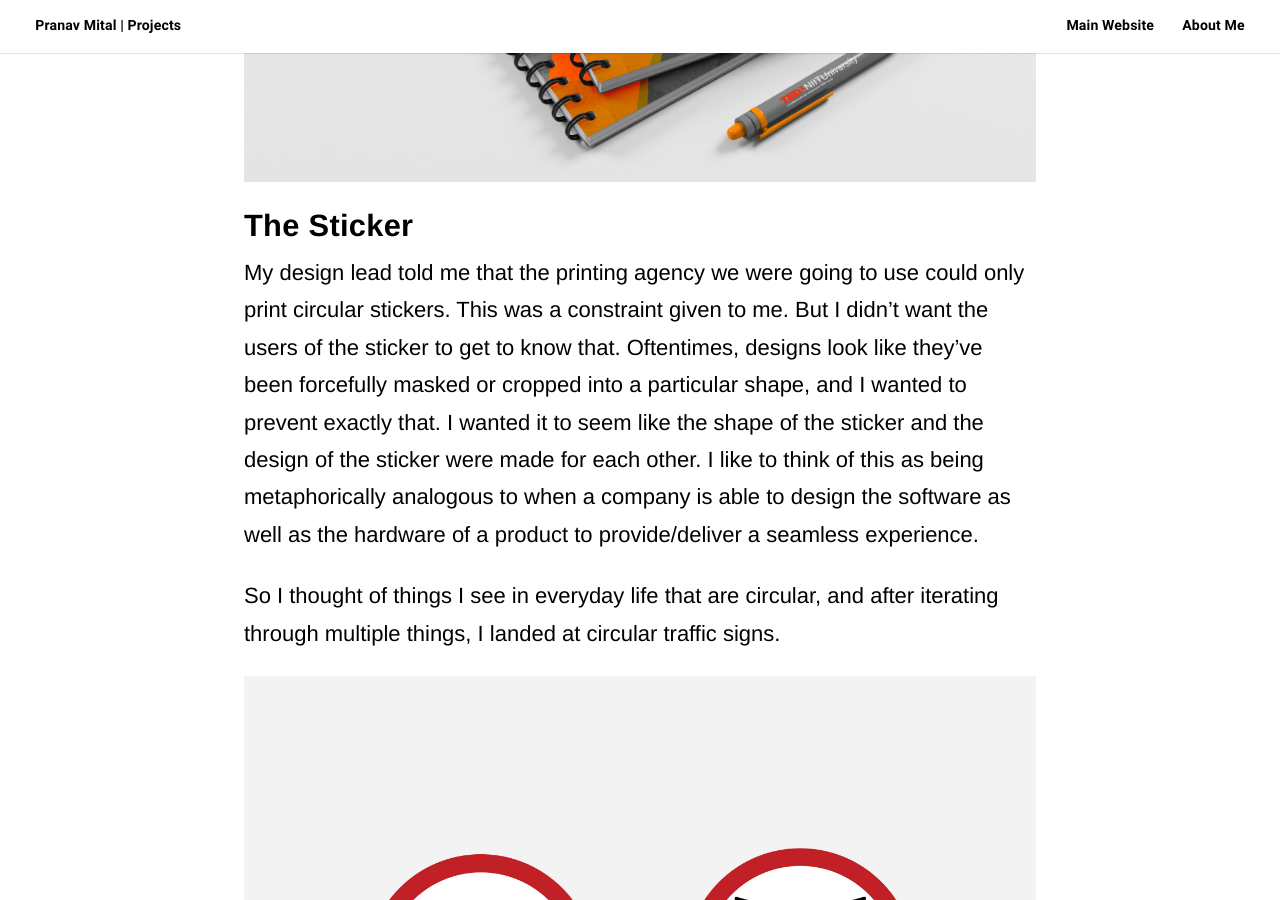
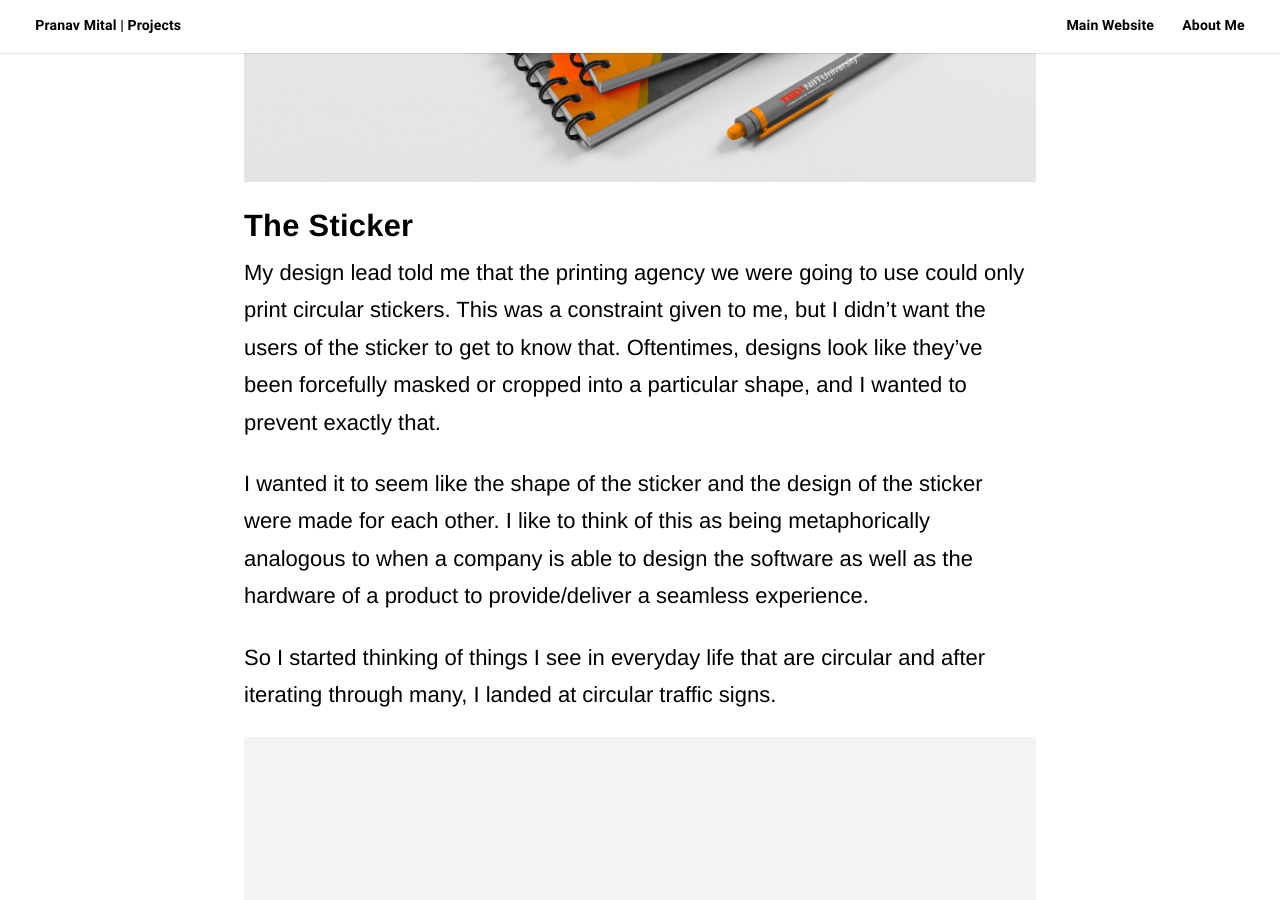
Before and after one commit to pranavmital/projects, a Jekyll site: the page built from _posts/2020-3-23-tedx-design.markdown, in a window 1280 px wide and 900 px high, scrolled down 4278 px. Built offline with Jekyll 4.4.1, drawn with Linux system fonts in a browser that asks for light colours.

Commit message:
Update 2020-3-23-tedx-design.markdown

```diff
--- a/_posts/2020-3-23-tedx-design.markdown
+++ b/_posts/2020-3-23-tedx-design.markdown
@@ -30,9 +30,11 @@ In the paragraphs that follow, I’ll give a product by product breakdown of wha
 ![Diary2](/assets/images/tedx6.jpg)
 
 ### The Sticker
-My design lead told me that the printing agency we were going to use could only print circular stickers. This was a constraint given to me. But I didn’t want the users of the sticker to get to know that. Oftentimes, designs look like they’ve been forcefully masked or cropped into a particular shape, and I wanted to prevent exactly that. I wanted it to seem like the shape of the sticker and the design of the sticker were made for each other. I like to think of this as being metaphorically analogous to when a company is able to design the software as well as the hardware of a product to provide/deliver a seamless experience.
+My design lead told me that the printing agency we were going to use could only print circular stickers. This was a constraint given to me, but I didn’t want the users of the sticker to get to know that. Oftentimes, designs look like they’ve been forcefully masked or cropped into a particular shape, and I wanted to prevent exactly that.
 
-So I thought of things I see in everyday life that are circular, and after iterating through multiple things, I landed at circular traffic signs.
+I wanted it to seem like the shape of the sticker and the design of the sticker were made for each other. I like to think of this as being metaphorically analogous to when a company is able to design the software as well as the hardware of a product to provide/deliver a seamless experience.
+
+So I started thinking of things I see in everyday life that are circular and after iterating through many, I landed at circular traffic signs.
 
 ![Sticker1](/assets/images/tedx7.jpg)
 ![Sticker2](/assets/images/tedx8.jpg)
```
